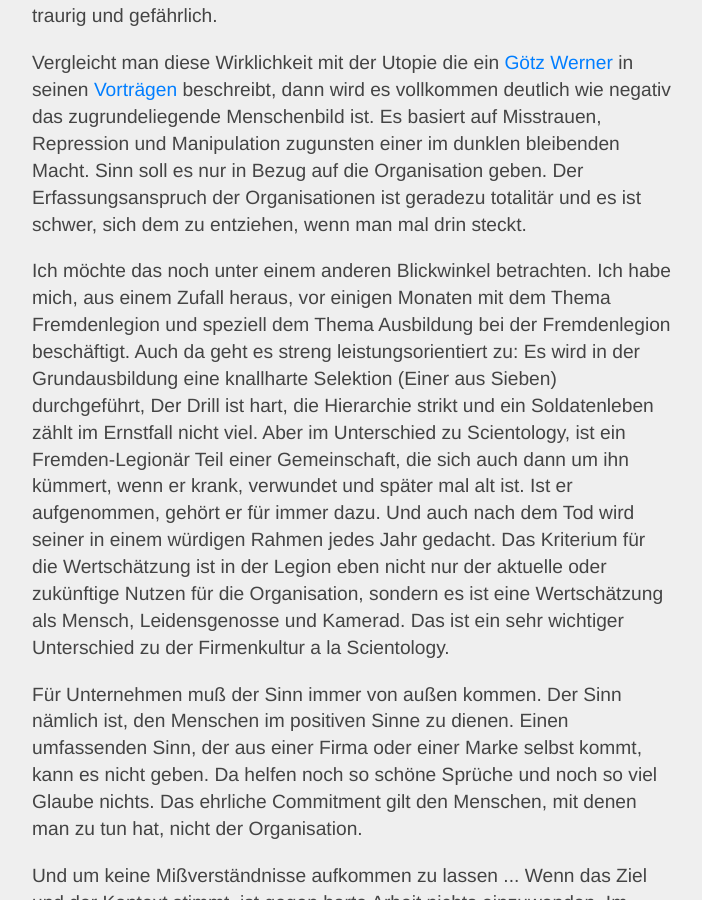
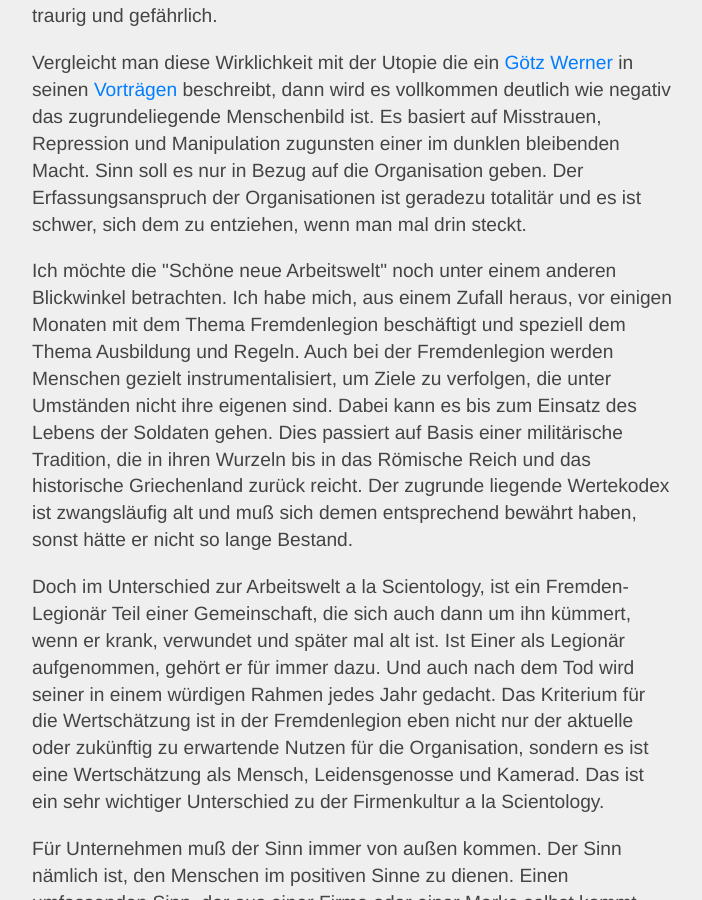
Before and after one commit to dokuryoku/dokuryoku.github.com, a Jekyll site: the page built from _posts/2013-03-15-Schoene-Neue-Arbeitswelt.html, in a window 1280 px wide and 900 px high, scrolled down 1151 px. Shown: the whole window, without its empty margins (128-830 px from the left). Built offline with Jekyll 4.4.1, drawn with Linux system fonts in a browser that asks for light colours.

Commit message:
update posts

```diff
--- a/_posts/2013-03-15-Schoene-Neue-Arbeitswelt.html
+++ b/_posts/2013-03-15-Schoene-Neue-Arbeitswelt.html
@@ -47,17 +47,21 @@ einer im dunklen bleibenden Macht. Sinn soll es nur in Bezug auf die Organisatio
 Der Erfassungsanspruch der Organisationen ist geradezu totalitär und es ist schwer, sich
 dem zu entziehen, wenn man mal drin steckt.</p>
 
-<p>Ich möchte das noch unter einem anderen Blickwinkel betrachten. Ich habe mich, aus
-einem Zufall heraus, vor einigen Monaten mit dem Thema Fremdenlegion und speziell
-dem Thema Ausbildung bei der Fremdenlegion beschäftigt. Auch da geht es streng leistungsorientiert
-zu: Es wird in der Grundausbildung eine knallharte Selektion (Einer aus Sieben) durchgeführt,
-Der Drill ist hart, die Hierarchie strikt und ein Soldatenleben zählt im Ernstfall nicht
-viel. Aber im Unterschied zu Scientology, ist ein Fremden-Legionär Teil einer Gemeinschaft,
+<p>Ich möchte die "Schöne neue Arbeitswelt" noch unter einem anderen Blickwinkel betrachten.
+Ich habe mich, aus einem Zufall heraus, vor einigen Monaten mit dem Thema Fremdenlegion beschäftigt
+und speziell dem Thema Ausbildung und Regeln. Auch bei der Fremdenlegion werden Menschen gezielt
+instrumentalisiert, um  Ziele zu  verfolgen, die unter Umständen nicht ihre eigenen sind. Dabei kann
+es bis zum Einsatz des Lebens der Soldaten gehen. Dies passiert auf Basis einer militärische Tradition,
+die in ihren Wurzeln bis in das Römische Reich und das historische Griechenland zurück reicht.
+Der zugrunde liegende Wertekodex ist zwangsläufig alt und muß sich demen entsprechend bewährt haben,
+sonst hätte er nicht so lange Bestand.</p>
+
+<p>Doch im Unterschied zur Arbeitswelt a la Scientology, ist ein Fremden-Legionär Teil einer Gemeinschaft,
 die sich auch dann um ihn kümmert, wenn er krank, verwundet und später mal alt ist.
-Ist er aufgenommen, gehört er für immer dazu. Und auch nach dem Tod wird seiner in
+Ist Einer als Legionär aufgenommen, gehört er für immer dazu. Und auch nach dem Tod wird seiner in
 einem würdigen Rahmen jedes Jahr gedacht. Das Kriterium für die Wertschätzung ist
-in der Legion eben nicht nur der aktuelle oder zukünftige Nutzen für die Organisation,
-sondern es ist eine Wertschätzung als Mensch, Leidensgenosse und Kamerad. Das ist
+in der Fremdenlegion eben nicht nur der aktuelle oder zukünftig zu erwartende Nutzen für
+die Organisation, sondern es ist eine Wertschätzung als Mensch, Leidensgenosse und Kamerad. Das ist
 ein sehr wichtiger Unterschied zu der Firmenkultur a la Scientology.</p>
 
 <p>Für Unternehmen muß der Sinn immer von außen kommen. Der Sinn nämlich ist, den Menschen
--- a/_posts/2013-04-09-Eine-japanische-Anekdote.html
+++ b/_posts/2013-04-09-Eine-japanische-Anekdote.html
@@ -5,7 +5,7 @@ title: "Eine japanische Anekdote"
 ---
 
 <p>Hier eine bewerkenswerte japanische Anekdote. Es geht um Illusion und einen magischen
-Moment. Der ZEN-Meister Kodo Sawaki soll die Geschichte so wiedergegeben haben:</p>
+Moment. Der ZEN-Meister <a href="http://de.wikipedia.org/wiki/Sawaki_K%C5%8Dd%C5%8D">Kodo Sawaki</a> soll die Geschichte so wiedergegeben haben:</p>
 
 <blockquote>Das Sutra von der Kammer mit allerlei Schätzen (jap. Zohozokyo) erzählt unter
 anderem die Geschichte eines ungebildeten Mönches, der nicht einmal Lesen und Schreiben
```
